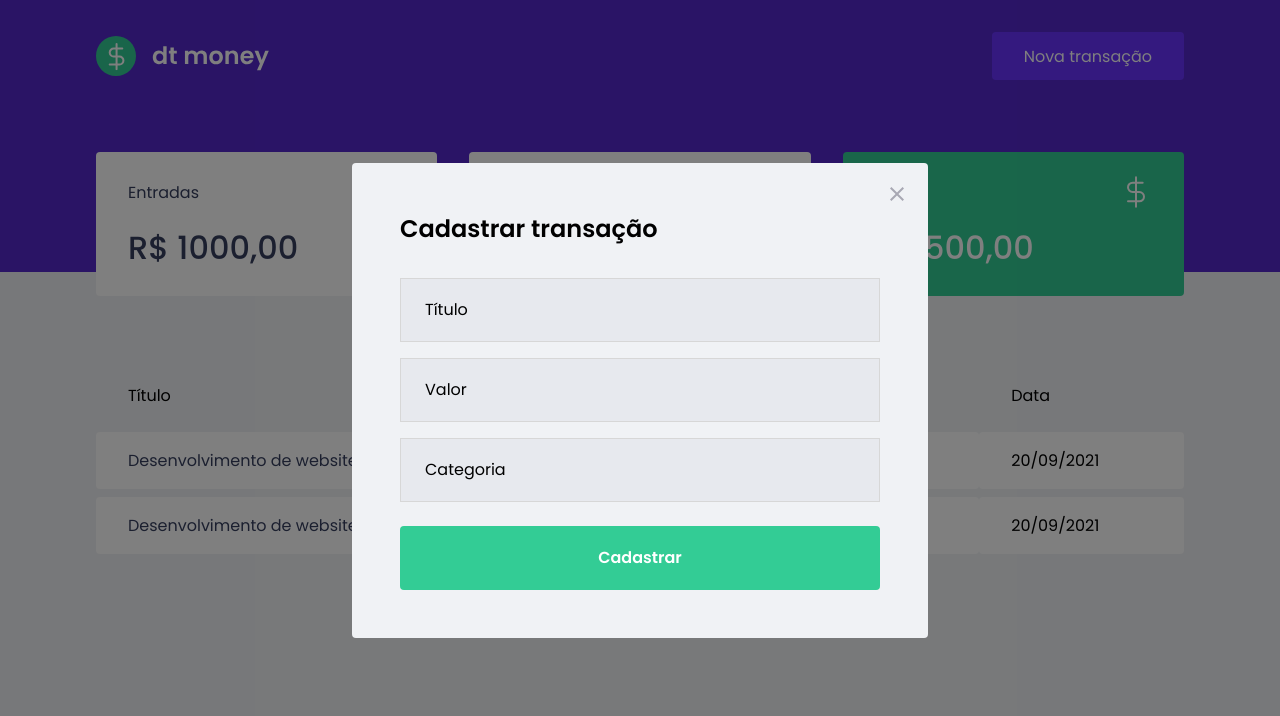
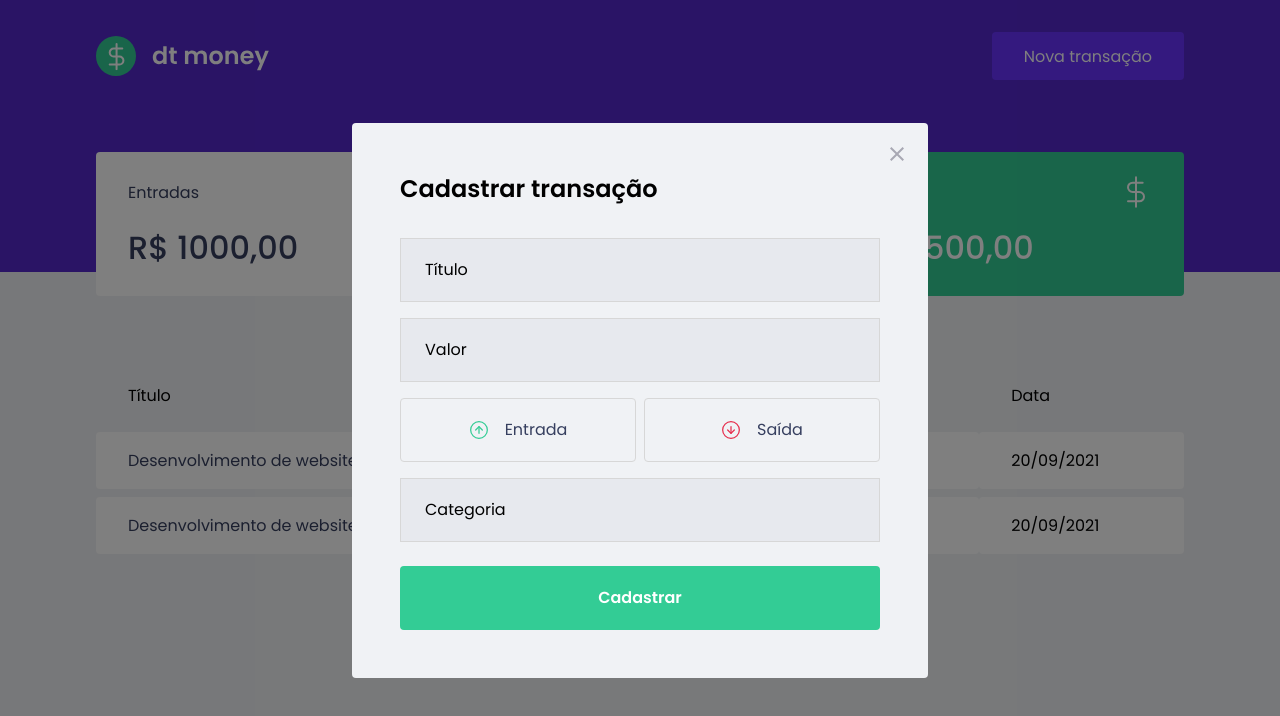
Before and after one commit to otavioaugusto1/Ignite-React-dtmoney-Rocketseat, a React (Create React App) app in the folder dtmoney/: page / in a window 1280 px wide. Both pictures are taken after a click on the button "Nova transação". Shown: the top 716 px of the page. Built offline with nearby package versions, Linux system fonts and the light colour scheme; no server answers; what miragejs would draw is missing.

Commit message:
Creating button types

```diff
--- a/dtmoney/src/components/NewTransactionModal/index.tsx
+++ b/dtmoney/src/components/NewTransactionModal/index.tsx
@@ -1,6 +1,9 @@
 import Modal from 'react-modal'
-import { Container } from './styles'
+import { Container, TransactionTypeContainer } from './styles'
 import closeImg from '../../assets/close.svg'
+import incomeIgm from '../../assets/income.svg'
+import outcomeIgm from '../../assets/outcome.svg'
+
 
 interface NewTransactionModalProps {
     isOpen: boolean;
@@ -25,6 +28,17 @@
                 <h2>Cadastrar transação </h2>
                 <input placeholder = "Título" />
                 <input type = "number" placeholder = "Valor" />
+                <TransactionTypeContainer>
+                    <button type = 'button'>
+                        <img src={incomeIgm} alt="Entrada" />
+                        <span>Entrada</span>
+                    </button>
+                    <button type = 'button'>
+                        <img src={outcomeIgm} alt="Saída" />
+                        <span>Saída</span>
+                    </button>
+
+                </TransactionTypeContainer>
                 <input placeholder = "Categoria" />
                 <button type="submit">
                     Cadastrar
--- a/dtmoney/src/components/NewTransactionModal/styles.ts
+++ b/dtmoney/src/components/NewTransactionModal/styles.ts
@@ -1,4 +1,5 @@
 import styled from "styled-components";
+import {darken} from 'polished'
 
 export const Container = styled.form`
     h2{
@@ -41,6 +42,38 @@
         }
     }
 
+`
+export const TransactionTypeContainer = styled.div`
+    margin: 1rem 0;
+    display: grid;
+    grid-template-columns: 1fr 1fr;
+    gap: 0.5rem;
 
+    button{
+        height: 4rem;
+        border: 1px solid #d7d7d7;
+        border-radius: 0.25rem;
+        background: transparent;
+        display: flex;
+        align-items: center;
+        justify-content: center;
+        transition: border-color 0.2s;
+
+        &:hover{
+            border-color: ${darken(0.1, '#d7d7d7')};
+        }
+
+        img{
+            width: 20px;
+            height: 20px;
+        }
+        span{
+            display: inline-block;
+            margin-left: 1rem;
+            font-size: 1rem;
+            color: var(--text-title);
+
+        }
+    }
 
 `
--- a/package.json
+++ b/package.json
@@ -1,5 +1,6 @@
 {
   "dependencies": {
-    "miragejs": "^0.1.42"
+    "miragejs": "^0.1.42",
+    "polished": "^4.1.3"
   }
 }
```
Also changed, not shown: 1 other file (tests, documents, lock files or other folders).
